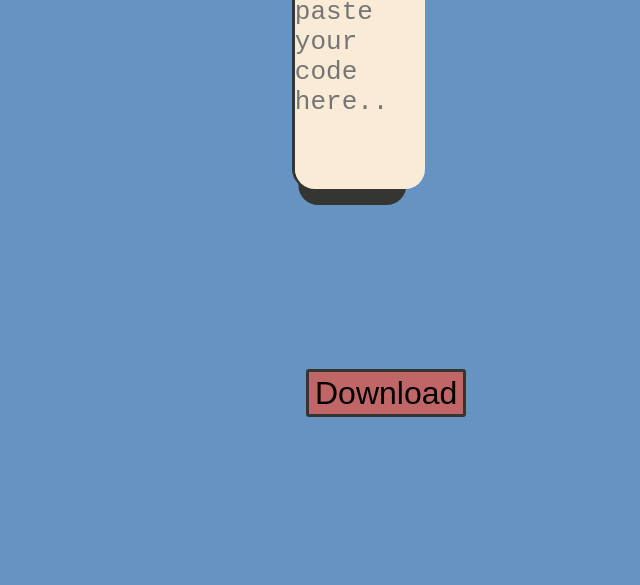
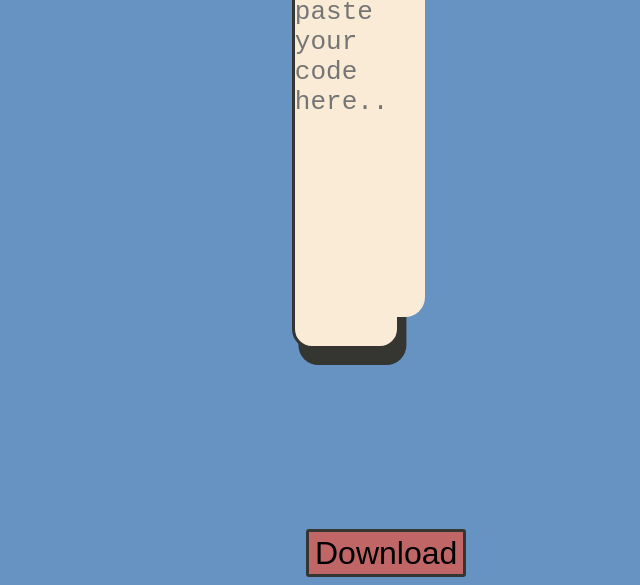
Before and after one commit to ErrolFernandes/Retro.github.io, a plain HTML site: page index.html in a window 1280 px wide. Shown: the part 233-818 px from the top of the page, without its empty margins (294-934 px from the left). Drawn offline with nearby package versions, Linux system fonts and the light colour scheme.

Commit message:
made some changes in css

```diff
--- a/style.css
+++ b/style.css
@@ -14,7 +14,7 @@ body{
     display: grid;
     place-self: center;
     width: 50%;
-    height:15em;
+    height:25rem;
     margin-top: 150px;
     margin-bottom: 100px;
     background-color: antiquewhite;
```
